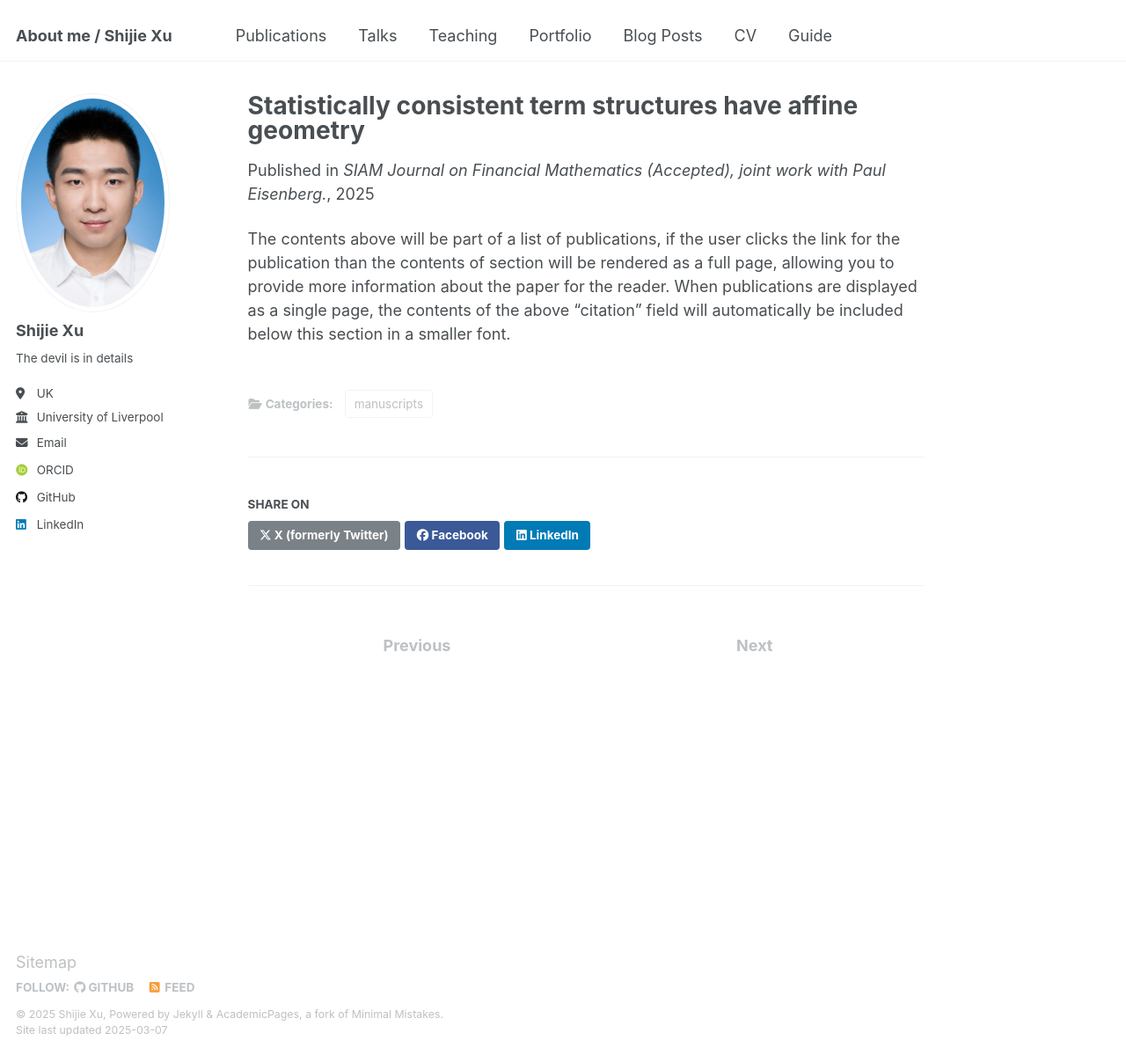
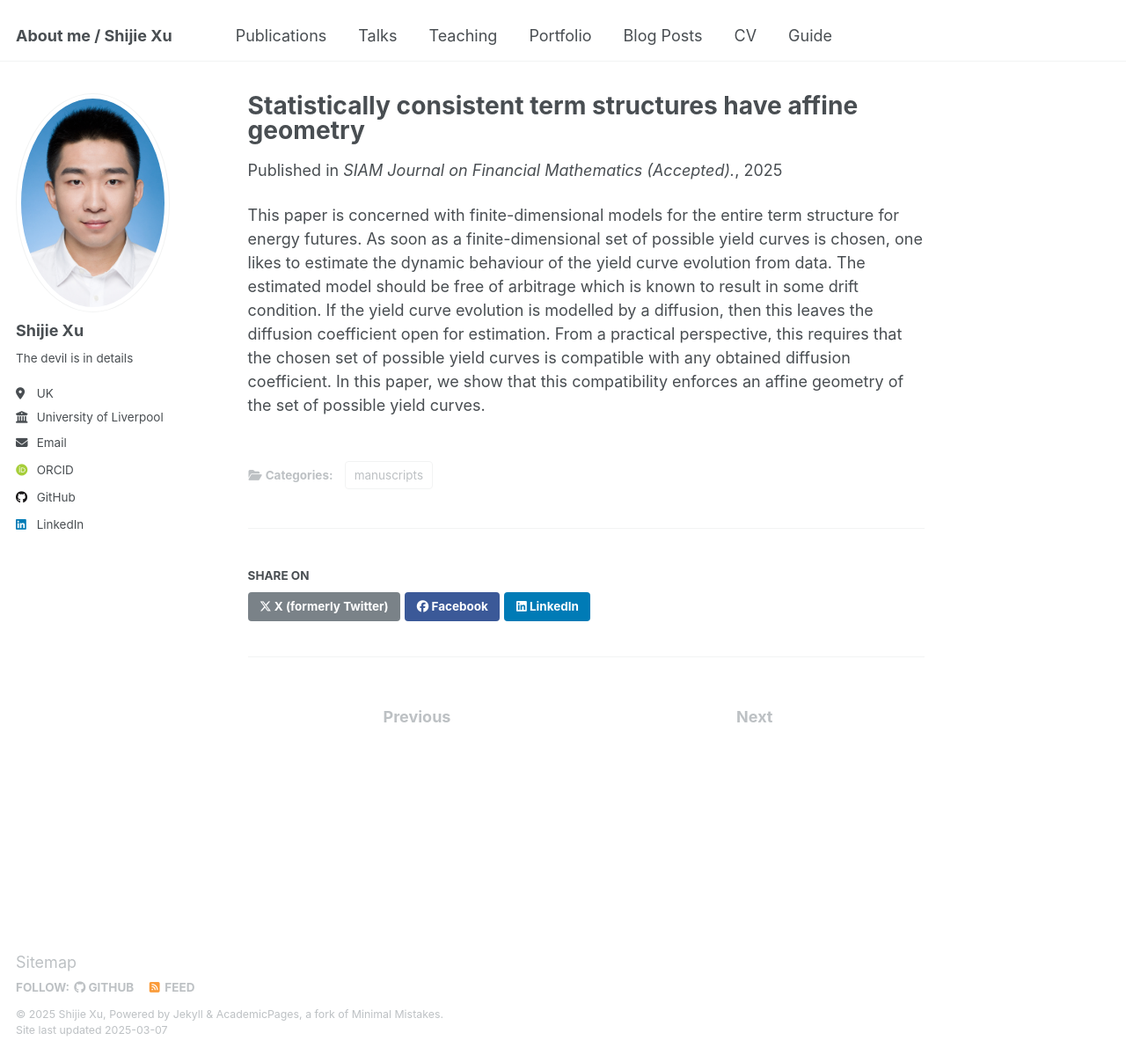
Before and after one commit to ShijieXu1993/uk.github.io, a Jekyll site: the page built from _publications/2009-10-01-paper-title-number-1.md, in a window 1280 px wide and 1199 px high. Shown: the whole window at 88% size. Built offline with Jekyll 4.4.1, drawn with Linux system fonts in a browser that asks for light colours; some web fonts are replaced.

Commit message:
Update 2009-10-01-paper-title-number-1.md

```diff
--- a/_publications/2009-10-01-paper-title-number-1.md
+++ b/_publications/2009-10-01-paper-title-number-1.md
@@ -3,9 +3,9 @@ title: "Statistically consistent term structures have affine geometry"
 collection: publications
 category: manuscripts
 permalink: /202009-10-01-paper-title-number-1
-excerpt: This paper is concerned with finite-dimensional models for the entire term structure for energy futures. As soon as a finite-dimensional set of possible yield curves is chosen, one likes to estimate the dynamic behaviour of the yield curve evolution from data. The estimated model should be free of arbitrage which is known to result in some drift condition. If the yield curve evolution is modelled by a diffusion, then this leaves the diffusion coefficient open for estimation. From a practical perspective, this requires that the chosen set of possible yield curves is compatible with any obtained diffusion coefficient. In this paper, we show that this compatibility enforces an affine geometry of the set of possible yield curves.
+excerpt: Joint work with Paul Eisenberg.
 date: 2025-02-01
-venue: 'SIAM Journal on Financial Mathematics (Accepted), joint work with Paul Eisenberg.'
+venue: 'SIAM Journal on Financial Mathematics (Accepted).'
 ---
 
-The contents above will be part of a list of publications, if the user clicks the link for the publication than the contents of section will be rendered as a full page, allowing you to provide more information about the paper for the reader. When publications are displayed as a single page, the contents of the above "citation" field will automatically be included below this section in a smaller font.
+This paper is concerned with finite-dimensional models for the entire term structure for energy futures. As soon as a finite-dimensional set of possible yield curves is chosen, one likes to estimate the dynamic behaviour of the yield curve evolution from data. The estimated model should be free of arbitrage which is known to result in some drift condition. If the yield curve evolution is modelled by a diffusion, then this leaves the diffusion coefficient open for estimation. From a practical perspective, this requires that the chosen set of possible yield curves is compatible with any obtained diffusion coefficient. In this paper, we show that this compatibility enforces an affine geometry of the set of possible yield curves.
```
